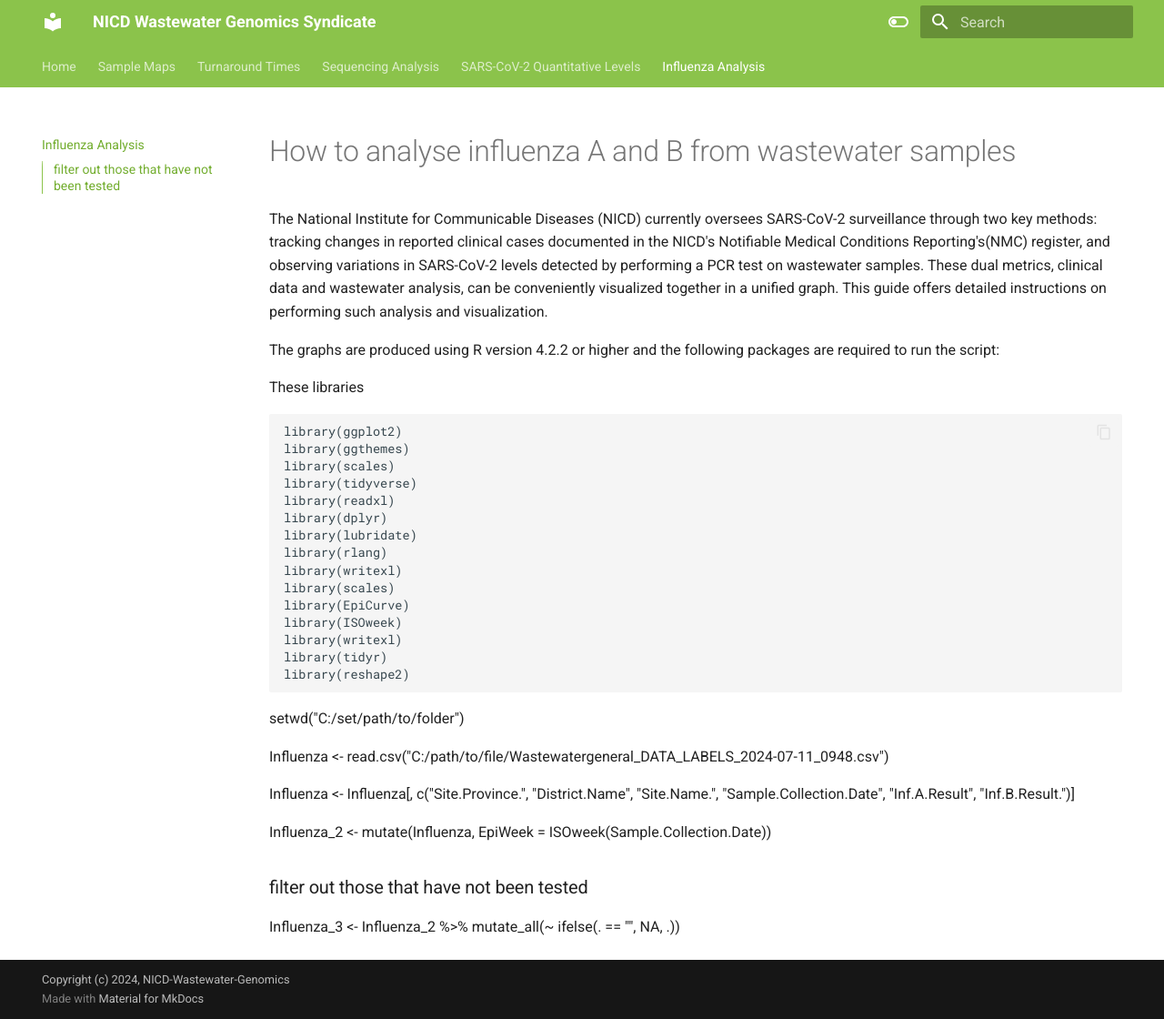
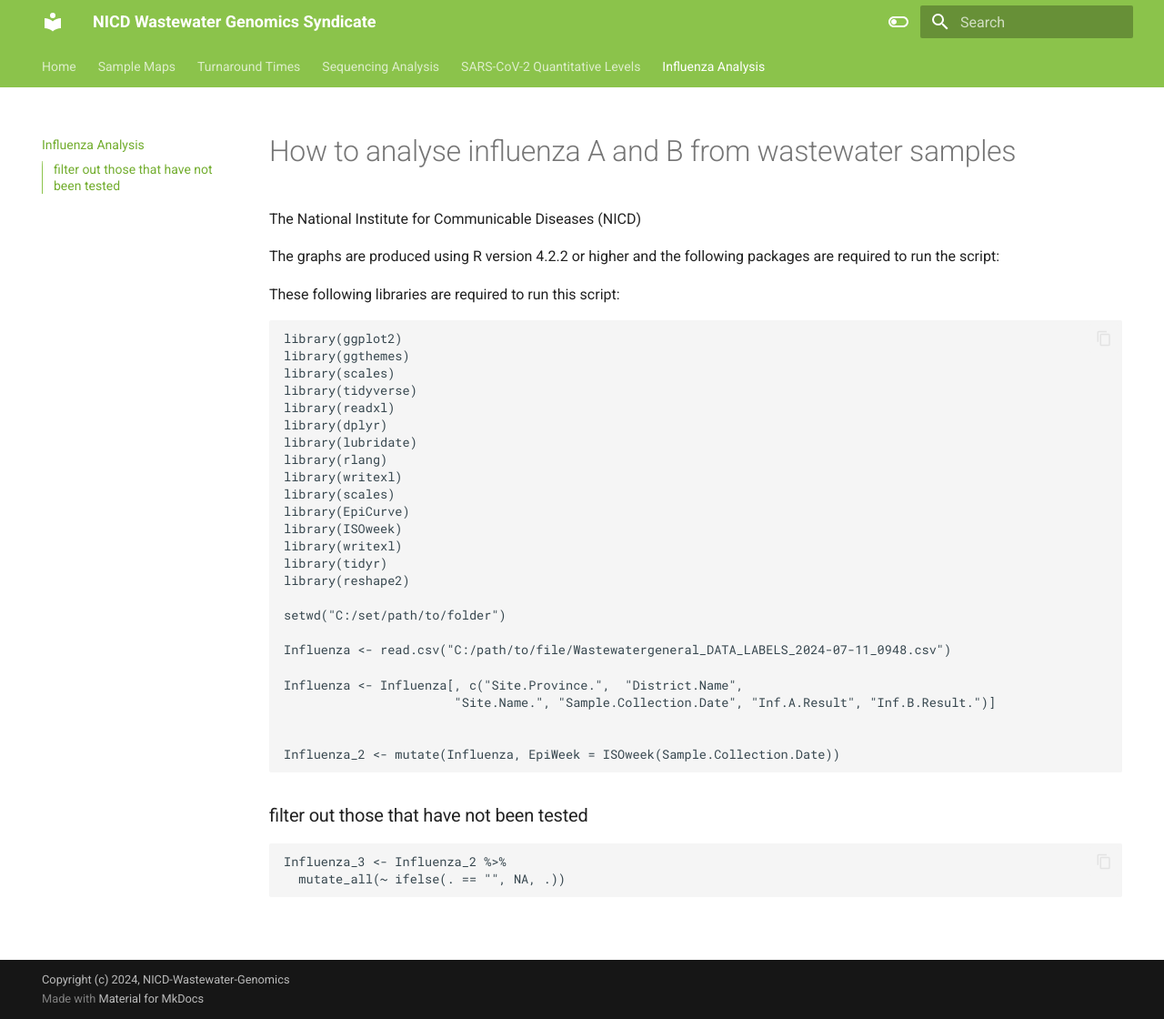
Before and after one commit to NICD-Wastewater-Genomics/NICD-Wastewater-Genomics.github.io, an MkDocs documentation site: the page built from docs/influenza.md, in a window 1280 px wide and 1120 px high. Shown: the whole window at 91% size. Built offline with MkDocs 1.6.1 and Material for MkDocs 9.7.7, drawn with Linux system fonts in a browser that asks for light colours.

Commit message:
Update influenza.md

```diff
--- a/docs/influenza.md
+++ b/docs/influenza.md
@@ -1,10 +1,10 @@
 #How to analyse influenza A and B from wastewater samples
 
-The National Institute for Communicable Diseases (NICD) currently oversees SARS-CoV-2 surveillance through two key methods: tracking changes in reported clinical cases documented in the NICD's Notifiable Medical Conditions Reporting's(NMC) register, and observing variations in SARS-CoV-2 levels detected by performing a PCR test on wastewater samples. These dual metrics, clinical data and wastewater analysis, can be conveniently visualized together in a unified graph. This guide offers detailed instructions on performing such analysis and visualization.
+The National Institute for Communicable Diseases (NICD)
 
 The graphs are produced using R version 4.2.2 or higher and the following packages are required to run the script:
 
-These libraries
+These following libraries are required to run this script:
 
     library(ggplot2)
     library(ggthemes)
@@ -22,16 +22,16 @@ These libraries
     library(tidyr)
     library(reshape2)
 
-setwd("C:/set/path/to/folder")
+    setwd("C:/set/path/to/folder")
 
-Influenza <- read.csv("C:/path/to/file/Wastewatergeneral_DATA_LABELS_2024-07-11_0948.csv")
+    Influenza <- read.csv("C:/path/to/file/Wastewatergeneral_DATA_LABELS_2024-07-11_0948.csv")
 
-Influenza <- Influenza[, c("Site.Province.",  "District.Name",
+    Influenza <- Influenza[, c("Site.Province.",  "District.Name",
                            "Site.Name.", "Sample.Collection.Date", "Inf.A.Result", "Inf.B.Result.")]
 
 
-Influenza_2 <- mutate(Influenza, EpiWeek = ISOweek(Sample.Collection.Date))
+    Influenza_2 <- mutate(Influenza, EpiWeek = ISOweek(Sample.Collection.Date))
 
 ###filter out those that have not been tested
-Influenza_3 <- Influenza_2 %>%
-  mutate_all(~ ifelse(. == "", NA, .))
+    Influenza_3 <- Influenza_2 %>%
+      mutate_all(~ ifelse(. == "", NA, .))
```
